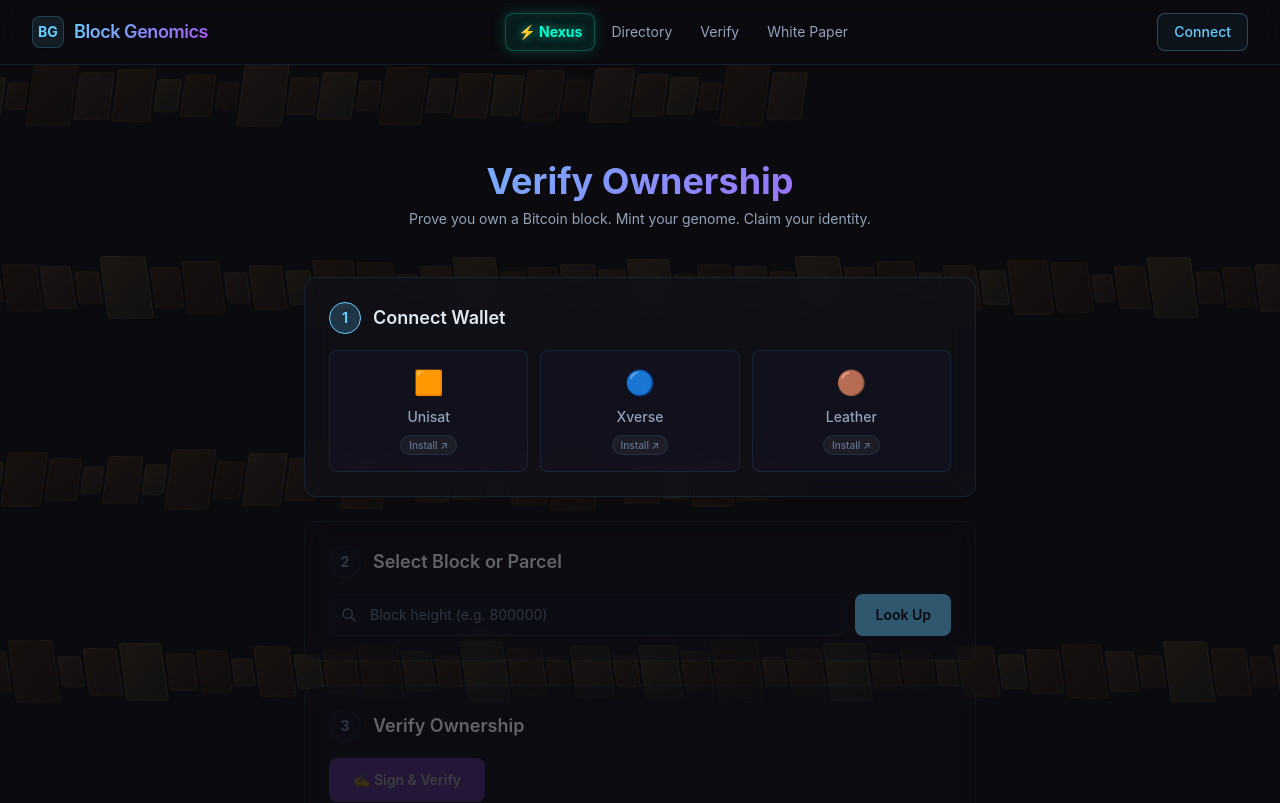
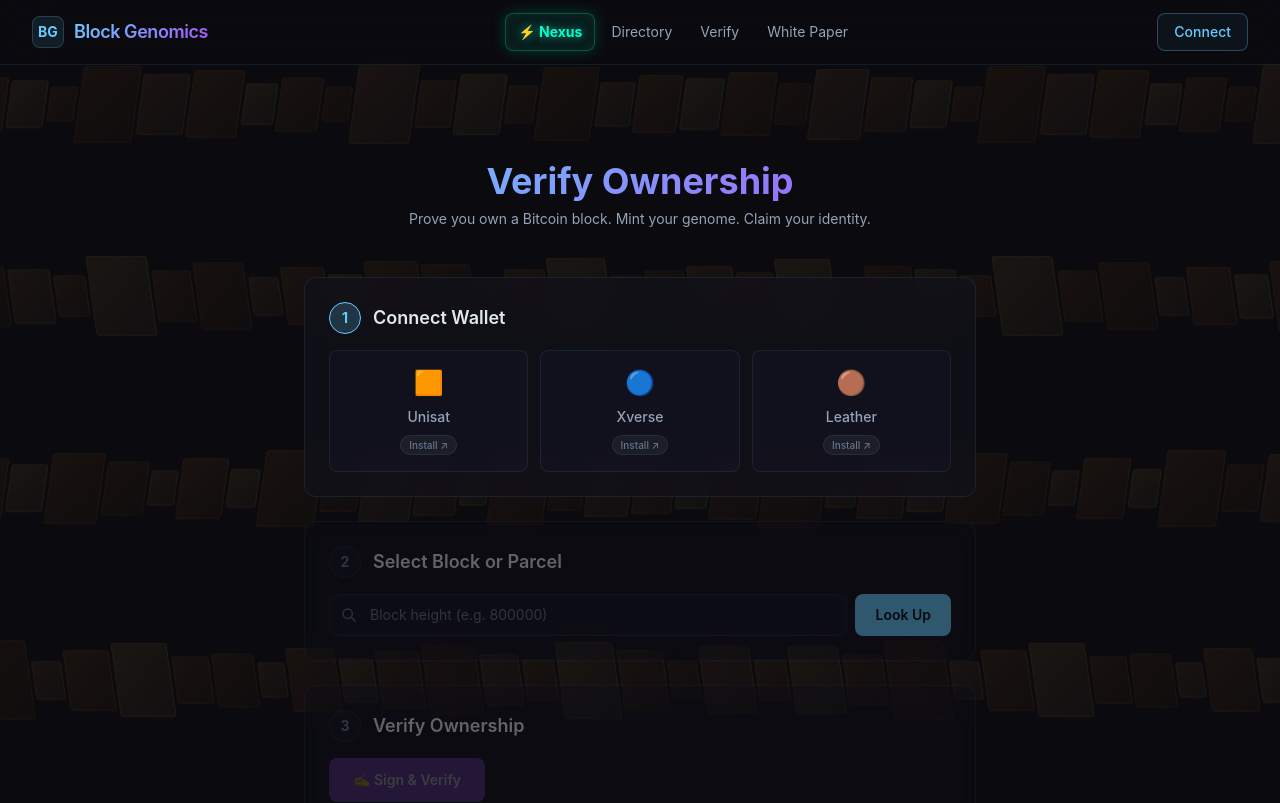
Before and after one commit to BitmapAsset/block-genomics-nexus, a Next.js app: page /verify in a window 1280 px wide. Shown: the top 803 px of the page. Built offline with nearby package versions, Linux system fonts and the light colour scheme.

Commit message:
fix: bitmap blocks background covers full screen - doubled blocks per row + larger sizes

```diff
--- a/src/components/BitmapBlocksBg.tsx
+++ b/src/components/BitmapBlocksBg.tsx
@@ -9,10 +9,10 @@ import React from 'react';
  */
 
 const ROWS = [
-  { y: '8%',  dir: 1,  speed: 35, blocks: [18,10,14,8,22,12,16,9,20,11,15,13,17,10,19,14,12,8,21,16] },
-  { y: '32%', dir: -1, speed: 42, blocks: [12,20,8,16,14,10,22,13,18,9,15,11,19,17,8,14,21,10,13,16] },
-  { y: '56%', dir: 1,  speed: 38, blocks: [16,9,21,12,18,14,8,20,11,15,13,10,17,22,9,16,12,19,14,8] },
-  { y: '80%', dir: -1, speed: 45, blocks: [10,18,13,22,9,16,20,12,14,8,17,11,15,19,13,10,21,16,9,18] },
+  { y: '8%',  dir: 1,  speed: 55, blocks: [18,10,14,8,22,12,16,9,20,11,15,13,17,10,19,14,12,8,21,16,18,10,14,8,22,12,16,9,20,11,15,13,17,10,19,14,12,8,21,16] },
+  { y: '32%', dir: -1, speed: 62, blocks: [12,20,8,16,14,10,22,13,18,9,15,11,19,17,8,14,21,10,13,16,12,20,8,16,14,10,22,13,18,9,15,11,19,17,8,14,21,10,13,16] },
+  { y: '56%', dir: 1,  speed: 58, blocks: [16,9,21,12,18,14,8,20,11,15,13,10,17,22,9,16,12,19,14,8,16,9,21,12,18,14,8,20,11,15,13,10,17,22,9,16,12,19,14,8] },
+  { y: '80%', dir: -1, speed: 65, blocks: [10,18,13,22,9,16,20,12,14,8,17,11,15,19,13,10,21,16,9,18,10,18,13,22,9,16,20,12,14,8,17,11,15,19,13,10,21,16,9,18] },
 ];
 
 const COLORS = ['#f7931a', '#ffcc44', '#e8860f', '#cc7400', '#ffa940'];
@@ -35,8 +35,8 @@ export default function BitmapBlocksBg() {
             >
               {/* Duplicate blocks for seamless loop */}
               {[...row.blocks, ...row.blocks].map((size, bi) => {
-                const h = size * 2.5 + 8;
-                const w = size * 1.8 + 6;
+                const h = size * 3.2 + 10;
+                const w = size * 2.4 + 8;
                 const color = COLORS[bi % COLORS.length];
                 return (
                   <div
```
